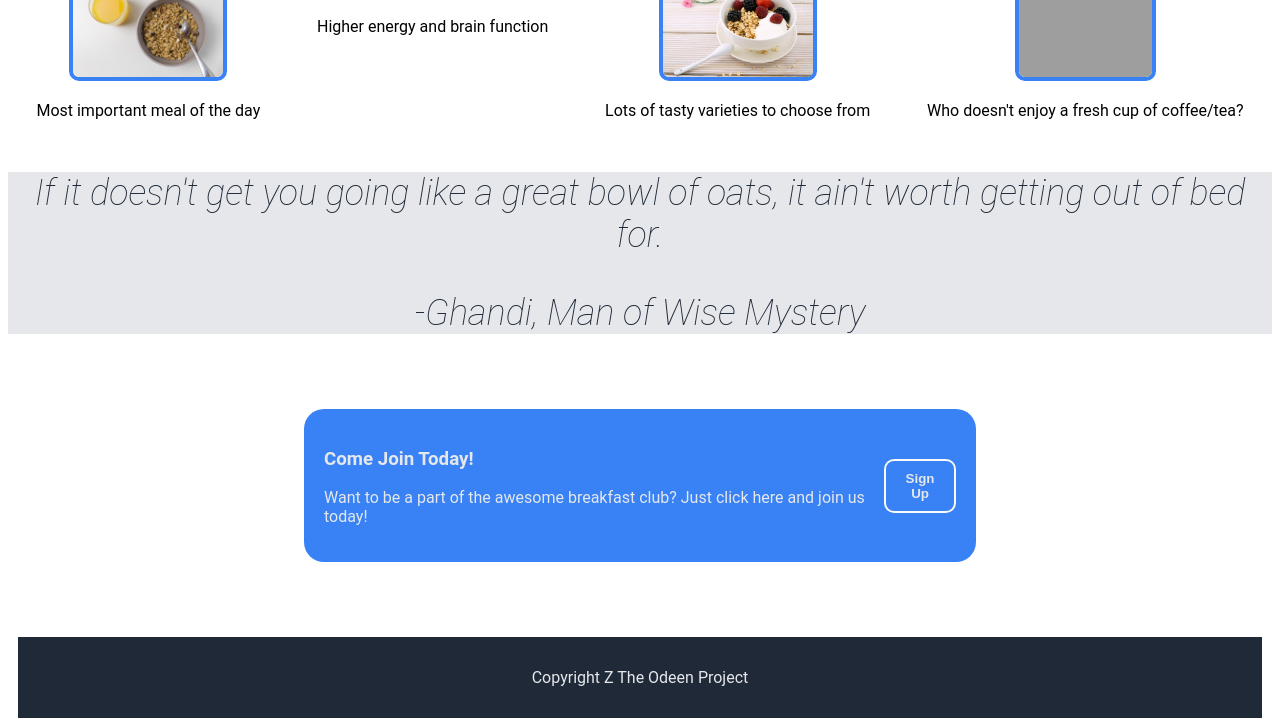
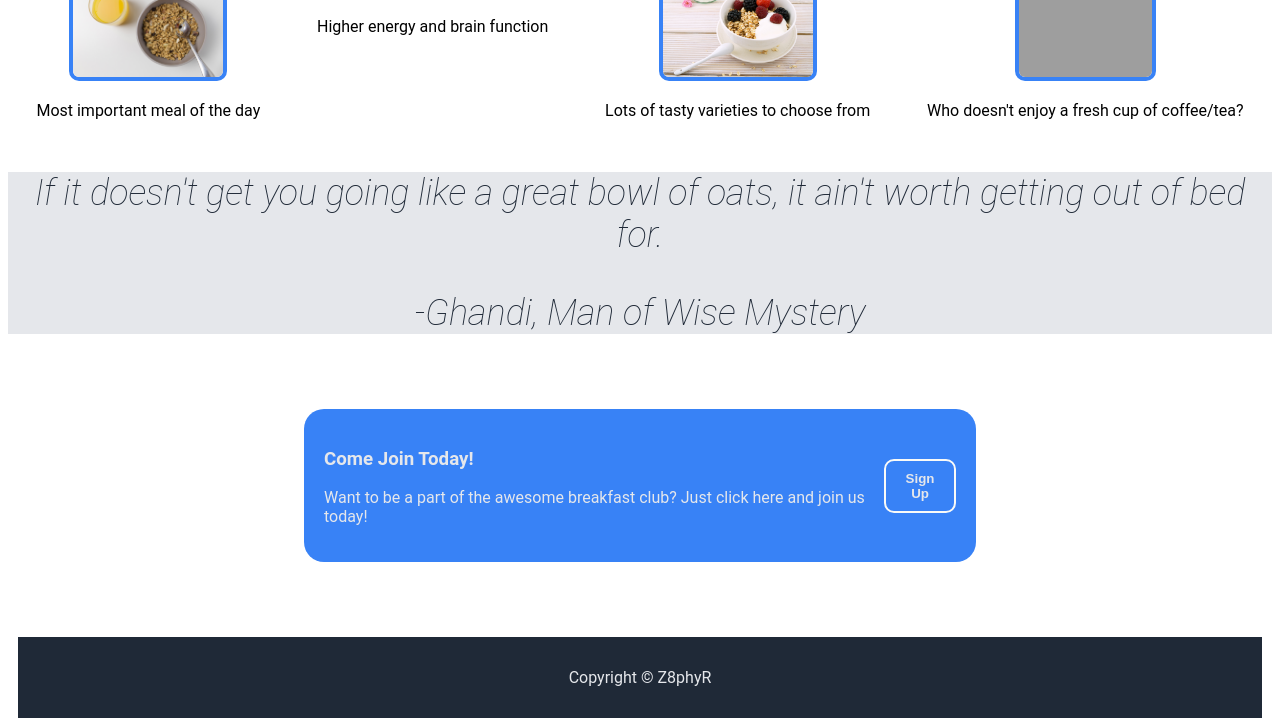
Before and after one commit to Z8phyR/odin-website, a plain HTML site: page index.html in a window 1280 px wide. Shown: the part 465-1193 px from the top of the page. Drawn offline with Linux system fonts and the light colour scheme; grey boxes are pictures that could not be loaded.

Commit message:
Fix copyright text

```diff
--- a/index.html
+++ b/index.html
@@ -59,6 +59,6 @@
     </div>
 </body>
 <footer class="footer">
-    <p>Copyright Z The Odeen Project</p>
+    <p>Copyright © Z8phyR</p>
 </footer>
 </html>
```
